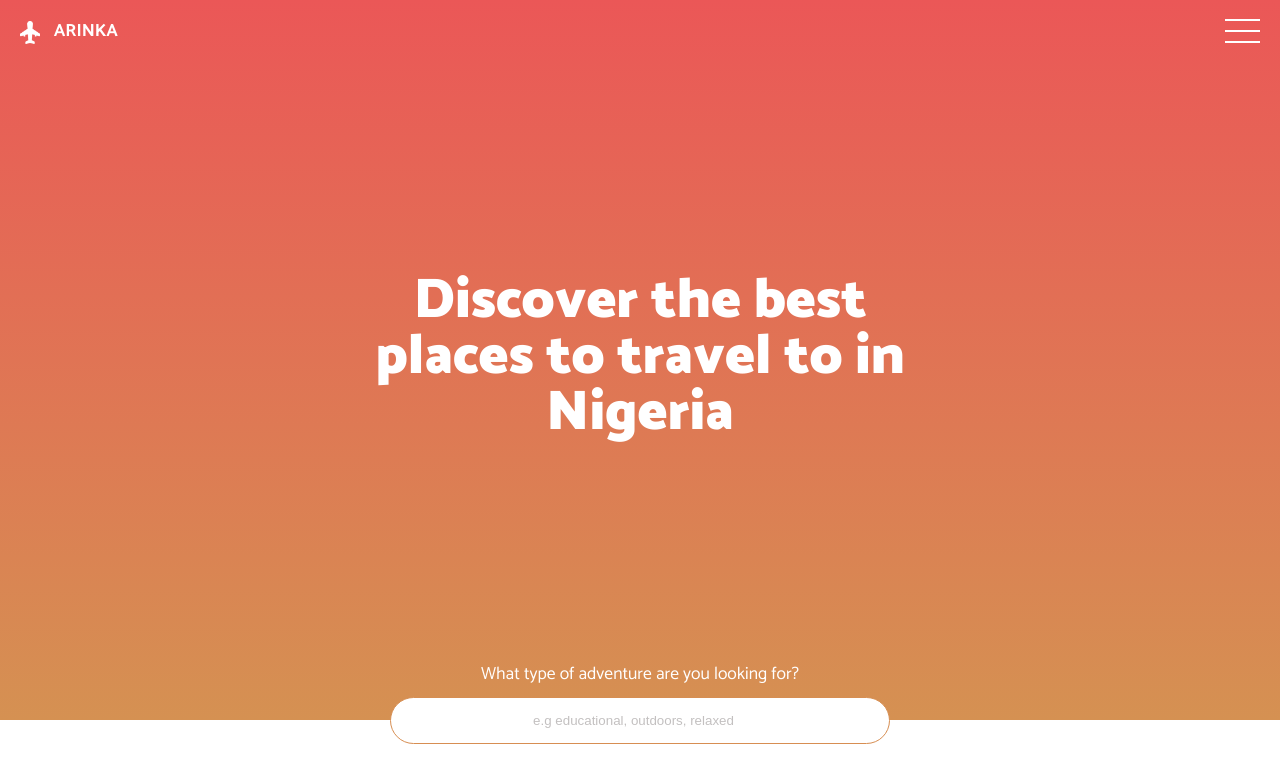
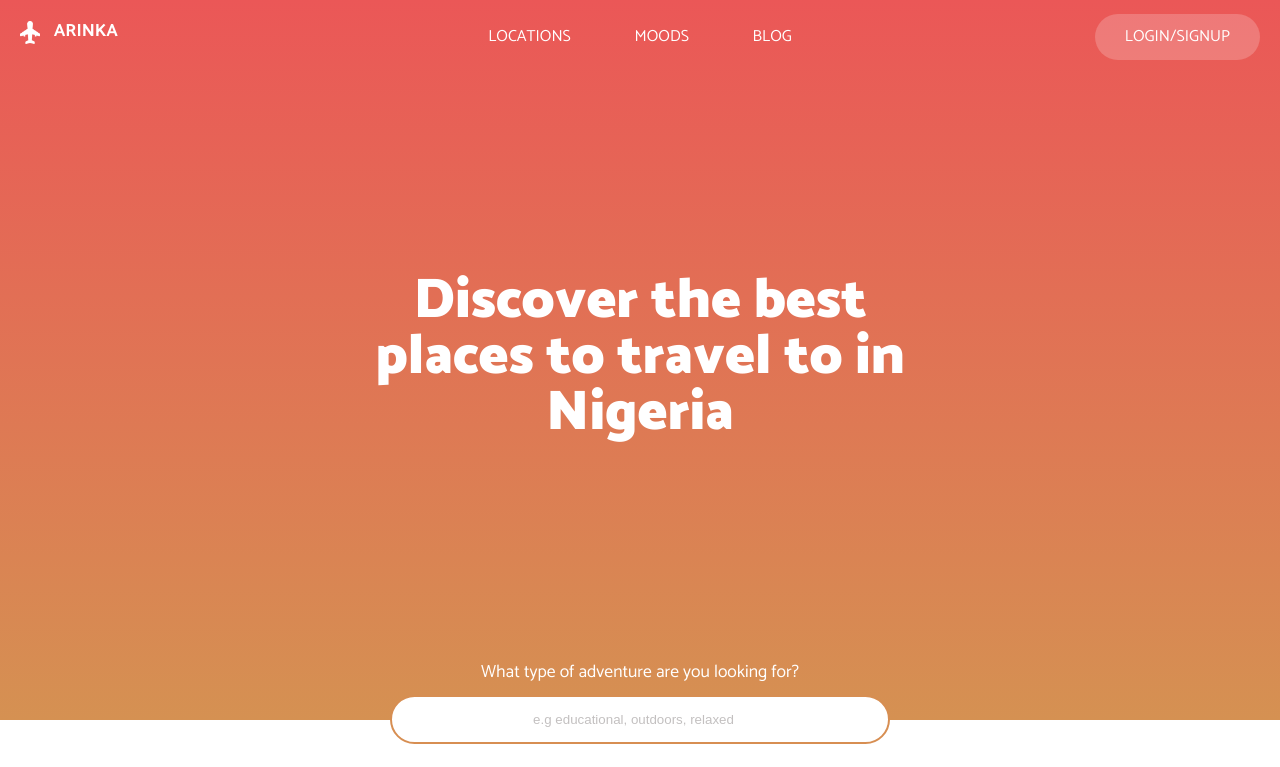
Before and after one commit to CEOehis/arinka, a website: page index.html in a window 1280 px wide. Shown: the top 767 px of the page. Drawn offline with Linux system fonts and the light colour scheme.

Commit message:
display menu content for desktop sized screens

```diff
--- a/sass/main.scss
+++ b/sass/main.scss
@@ -175,7 +175,7 @@ p {
     max-width: 500px;
     padding: 15px 15px;
 
-    border: 1px solid $dark-brown;
+    border: 2px solid $dark-brown;
     border-radius: 500px;
     &::placeholder {
       text-align: center;
@@ -366,4 +366,41 @@ footer {
     left: 50%;
     margin-left: -250px;
   }
+
+  .nav__links {
+    width: 100%;
+    margin: initial;
+    left: 0;
+    right: 0;
+    &_collapsed {
+      transform: unset;
+    }
+    ul {
+      position: absolute;
+      top: -40px;
+      left: 50%;
+      transform: translateX(-50%);
+      border: none;
+    }
+    li {
+      display: inline-block;
+      margin-right: 20px;
+    }
+    a {
+      padding-left: 20px;
+      padding-right: 20px;
+      border-radius: 500px;
+    }
+  }
+  .nav__btn {
+    width: initial;
+    position: absolute;
+    top: -40px;
+    right: 20px;
+    margin: auto;
+  }
+
+  .nav-header__menu {
+    display: none;
+  }
 }
```
Also changed, not shown: assets/css/main.css.
